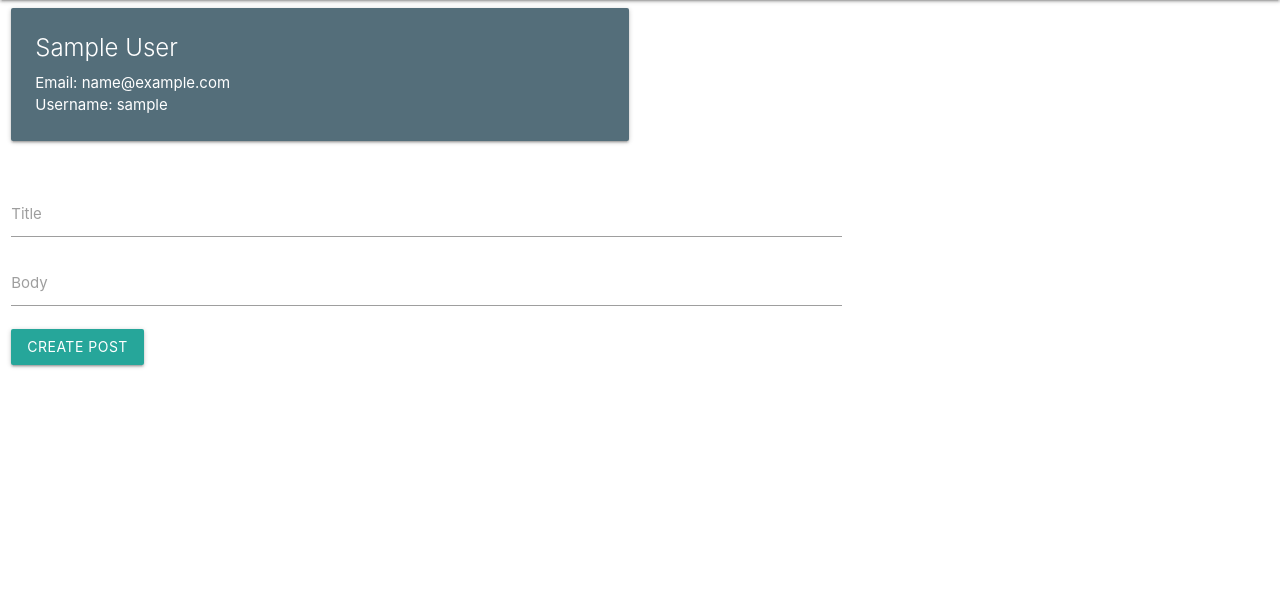
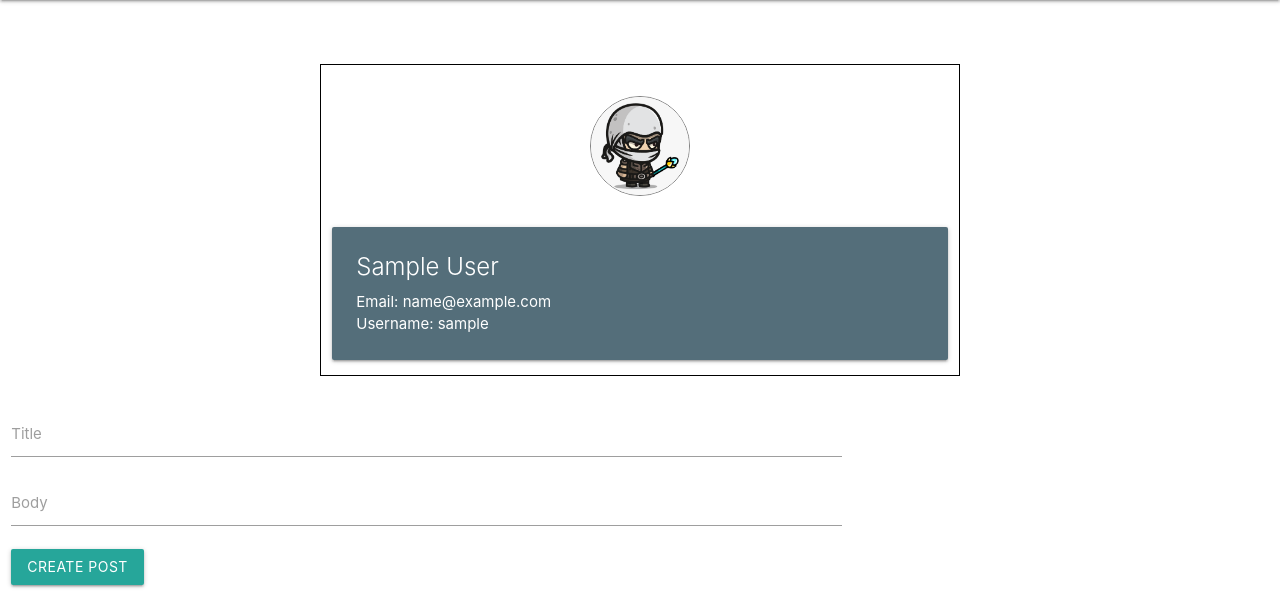
Before and after one commit to MoizSM/PHP-Blog-System, a PHP site: page /profile.php in a window 1280 px wide. Shown: the part 64-680 px from the top of the page. Run offline with PHP 8.4, Linux system fonts and the light colour scheme; the visitor is signed in with stand-in values (Sample User, id 1); tables that the repository leaves empty or names only in its code hold one stand-in row (values such as "Sample post"); some libraries are stand-ins or nearby versions.

Commit message:
added profile image and modified profile page css

```diff
--- a/assets/styles.css
+++ b/assets/styles.css
@@ -35,3 +35,17 @@
 .logo{
     padding-left: 20px !important;
 }
+
+.materialboxed{
+  border-radius: 70%;
+  height: 100px;
+  width: 100px;
+  margin: 5% auto;
+  border: 1px solid grey;
+  object-fit: cover;
+}
+
+.userDetail{
+  margin-top: 5%;
+  border: 1px solid black;
+}
--- a/otherProfile.php
+++ b/otherProfile.php
@@ -8,7 +8,6 @@ if ($_SESSION['username'] == $_GET['q']) {
 
 $blogs = new AllBlogs($conn);
 $singleuserblogs = $blogs->displaySingleUserPosts($_GET['q']);
-// foreach($singleuserblogs as $item)
 
 ?>
 
--- a/profile.php
+++ b/profile.php
@@ -8,7 +8,9 @@ $currentuser = new Users($conn, $user);
 
 <body>
     <div class="row">
-        <div class="col s12 m6">
+
+        <div class="userDetail col push-l3 l6 s12 push-m3 m6">
+            <img class="materialboxed" width="200" src="assets/images/img.png">
             <div class="card blue-grey darken-1">
                 <div class="card-content white-text">
                     <span class="card-title"><?php echo $currentuser->name(); ?></span>
@@ -31,5 +33,7 @@ $currentuser = new Users($conn, $user);
             <input type='submit' name='submit' class='btn' value='Create Post' />
         </form>
     </div>
-    <h4 style="color: green"><?php if(isset($msg)){echo $msg;} ?></h4>
+    <h4 style="color: green"><?php if (isset($msg)) {
+                                    echo $msg;
+                                } ?></h4>
 </body>
```
Also changed, not shown: classes/Blogs.php (+0 -8 lines), assets/images/img.png (added).
